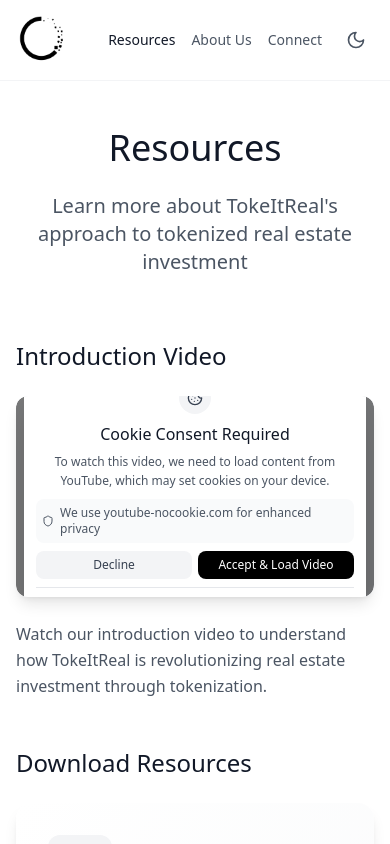
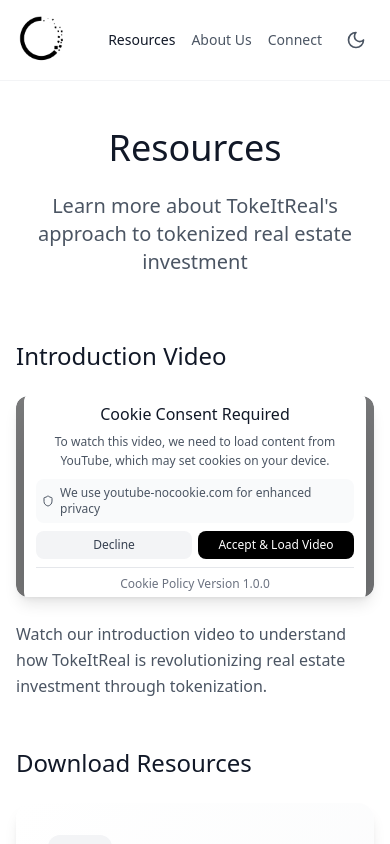
Before and after one commit to christopherhasz/tokeitrealfrontend_prod, a React (Vite) app: page /resources in a window 390 px wide. Shown: the top 844 px of the page. Built offline with nearby package versions, Linux system fonts and the light colour scheme; no server answers.

Commit message:
Updated YouTubeVideoConsent.tsx

```diff
--- a/src/components/YouTubeVideoConsent.tsx
+++ b/src/components/YouTubeVideoConsent.tsx
@@ -125,9 +125,9 @@ export const YouTubeVideoConsent: React.FC<YouTubeVideoConsentProps> = ({
         {showConsentDialog ? (
           <div className="absolute inset-0 bg-black/50 backdrop-blur-sm flex items-center justify-center p-2 md:p-4 z-10 animate-fade-in">
             <div className="bg-white dark:bg-gray-800 rounded-xl md:rounded-2xl p-3 md:p-5 max-w-md w-full shadow-2xl transform transition-all duration-300 scale-100 max-h-[90vh] overflow-y-auto">
-              <div className="flex items-center justify-center mb-2 md:mb-3">
-                <div className="w-8 h-8 md:w-10 md:h-10 rounded-full bg-gray-100 dark:bg-gray-700 flex items-center justify-center">
-                  <Cookie className="w-4 h-4 md:w-5 md:h-5 text-gray-700 dark:text-gray-300" />
+              <div className="hidden md:flex items-center justify-center mb-3">
+                <div className="w-10 h-10 rounded-full bg-gray-100 dark:bg-gray-700 flex items-center justify-center">
+                  <Cookie className="w-5 h-5 text-gray-700 dark:text-gray-300" />
                 </div>
               </div>
 
```
